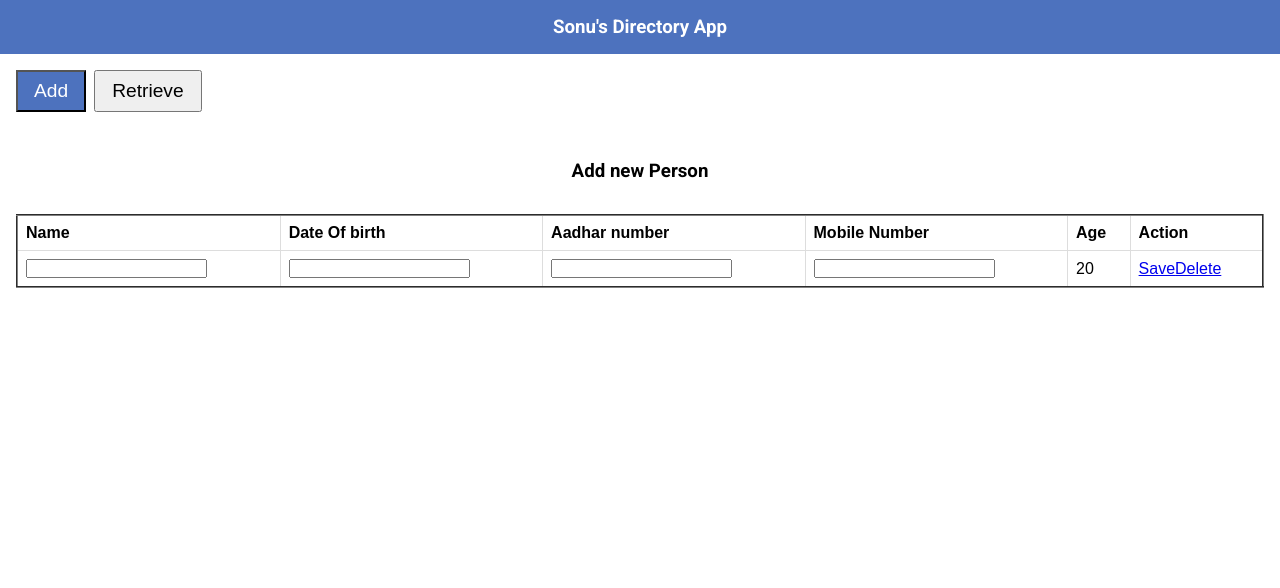
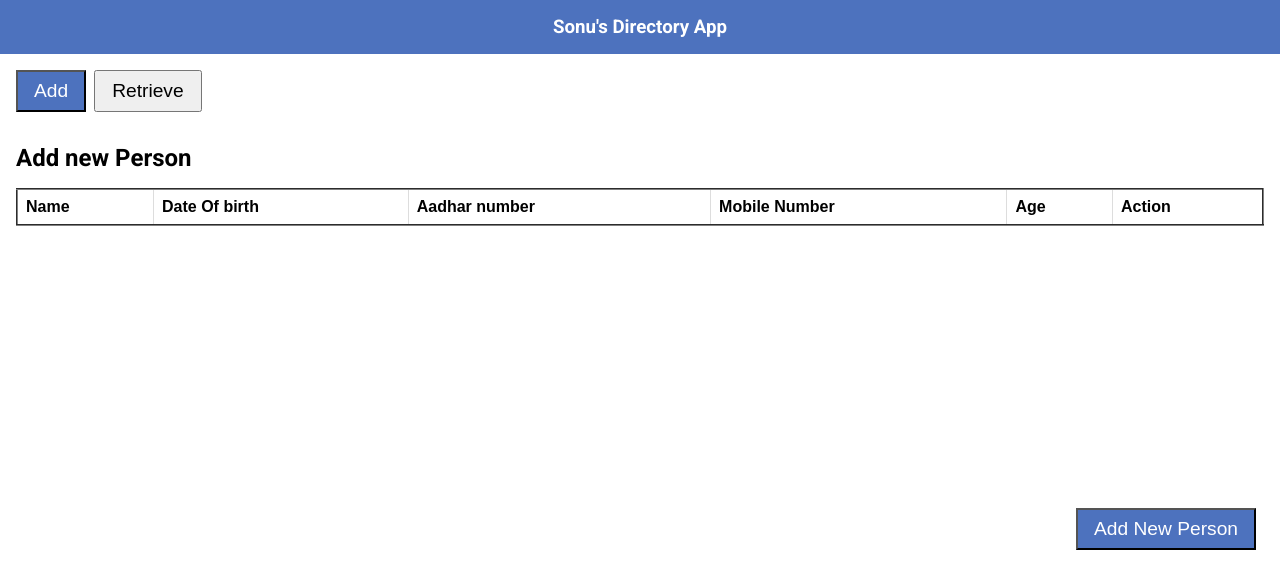
Before and after one commit to sonukumar77/directory-app, a React (Create React App) app: page / in a window 1280 px wide. Shown: the top 588 px of the page. Built offline with nearby package versions, Linux system fonts and the light colour scheme.

Commit message:
Update Add.jsx

```diff
--- a/src/components/Add/Add.jsx
+++ b/src/components/Add/Add.jsx
@@ -1,9 +1,79 @@
+import { useState } from "react";
 import "./Add.css";
 
+const initialPersonData = {
+  name: "",
+  dateOfBirth: "",
+  aadharNumber: null,
+  mobileNumber: null,
+  age: null
+};
 const Add = () => {
+  const [isAdding, setIsAdding] = useState(false);
+  const [personData, setPersonData] = useState(initialPersonData);
+  const [lsPersonData, setLsPersonData] = useState(() => {
+    return getDataFromLS();
+  });
+
+  function getDataFromLS() {
+    const data = JSON.parse(localStorage.getItem("person-data"));
+    if (data) {
+      return data;
+    } else {
+      return [];
+    }
+  }
+  // const lsPersonData = getDataFromLS();
+
+  const handleInputData = (e, field) => {
+    const updatedPersonData = {
+      ...personData
+    };
+    updatedPersonData[field] = e.target.value;
+    setPersonData(updatedPersonData);
+  };
+
+  const handleSave = () => {
+    const personDataFromLS = JSON.parse(localStorage.getItem("person-data"));
+    const person = {
+      Name: personData.name,
+      "Date of Birth": personData.dateOfBirth,
+      "Aadhar Number": personData.aadharNumber,
+      "Mobile Number": personData.mobileNumber,
+      Age: getAgeFromDOB(personData.dateOfBirth)
+    };
+
+    if (personDataFromLS) {
+      const personArr = [...personDataFromLS, person];
+      localStorage.setItem("person-data", JSON.stringify(personArr));
+      setLsPersonData(personArr);
+    } else {
+      const newArr = [person];
+      localStorage.setItem("person-data", JSON.stringify(newArr));
+      setLsPersonData(newArr);
+    }
+
+    setIsAdding(false);
+    setPersonData(initialPersonData);
+  };
+
+  const handleDelete = (aadhar) => {
+    const updatedData = getDataFromLS().filter(
+      (item) => item["Aadhar Number"] !== aadhar
+    );
+    localStorage.setItem("person-data", JSON.stringify(updatedData));
+    setLsPersonData(updatedData);
+  };
+
+  const getAgeFromDOB = (dob) => {
+    const calAge = new Date().getFullYear() - dob.split("-")[0];
+    return calAge;
+  };
+
   return (
     <div className="add-container">
-      <h3>Add new Person</h3>
+      <h2>Add new Person</h2>
+      <div className="table-wrapper">
         <table border="2">
           <thead>
             <tr>
@@ -16,31 +86,128 @@ const Add = () => {
             </tr>
           </thead>
           <tbody>
+            {lsPersonData.map((elem, i) => {
+              return (
+                <tr key={i}>
+                  <td>{elem.Name}</td>
+                  <td>{elem["Date of Birth"]}</td>
+                  <td>{elem["Aadhar Number"]}</td>
+                  <td>{elem["Mobile Number"]}</td>
+                  <td>{elem["Age"]}</td>
+                  <td>
+                    <div className="action-btn-wrapper">
+                      <svg
+                        xmlns="http://www.w3.org/2000/svg"
+                        className="icon icon-tabler icon-tabler-trash delete-btn"
+                        width="24"
+                        height="24"
+                        viewBox="0 0 24 24"
+                        strokeWidth="1.5"
+                        stroke="#ff4500"
+                        fill="none"
+                        strokeLinecap="round"
+                        strokeLinejoin="round"
+                        onClick={() => handleDelete(elem["Aadhar Number"])}
+                      >
+                        <path stroke="none" d="M0 0h24v24H0z" fill="none" />
+                        <path d="M4 7l16 0" />
+                        <path d="M10 11l0 6" />
+                        <path d="M14 11l0 6" />
+                        <path d="M5 7l1 12a2 2 0 0 0 2 2h8a2 2 0 0 0 2 -2l1 -12" />
+                        <path d="M9 7v-3a1 1 0 0 1 1 -1h4a1 1 0 0 1 1 1v3" />
+                      </svg>
+                    </div>
+                  </td>
+                </tr>
+              );
+            })}
+            {isAdding && (
               <tr>
                 <td>
-              {" "}
-              <input />{" "}
+                  <input
+                    type="text"
+                    value={personData.name}
+                    onChange={(e) => handleInputData(e, "name")}
+                  />
                 </td>
                 <td>
-              {" "}
-              <input />{" "}
+                  <input
+                    type="date"
+                    value={personData.dateOfBirth}
+                    onChange={(e) => handleInputData(e, "dateOfBirth")}
+                  />
                 </td>
                 <td>
-              {" "}
-              <input />{" "}
+                  <input
+                    type="number"
+                    value={personData.aadharNumber}
+                    onChange={(e) => handleInputData(e, "aadharNumber")}
+                  />
                 </td>
                 <td>
-              {" "}
-              <input />{" "}
+                  <input
+                    type="number"
+                    value={personData.mobileNumber}
+                    onChange={(e) => handleInputData(e, "mobileNumber")}
+                  />
                 </td>
-            <td>20</td>
+                <td>{personData.age}</td>
                 <td>
-              <a href="./l">Save</a>
-              <a href="./">Delete</a>
+                  <div className="action-btn-wrapper">
+                    <svg
+                      xmlns="http://www.w3.org/2000/svg"
+                      className="icon icon-tabler icon-tabler-device-floppy save-btn"
+                      width="24"
+                      height="24"
+                      viewBox="0 0 24 24"
+                      strokeWidth="1.5"
+                      stroke="#00b341"
+                      fill="none"
+                      strokeLinecap="round"
+                      strokeLinejoin="round"
+                      onClick={handleSave}
+                    >
+                      <path stroke="none" d="M0 0h24v24H0z" fill="none" />
+                      <path d="M6 4h10l4 4v10a2 2 0 0 1 -2 2h-12a2 2 0 0 1 -2 -2v-12a2 2 0 0 1 2 -2" />
+                      <path d="M12 14m-2 0a2 2 0 1 0 4 0a2 2 0 1 0 -4 0" />
+                      <path d="M14 4l0 4l-6 0l0 -4" />
+                    </svg>
+                    <svg
+                      xmlns="http://www.w3.org/2000/svg"
+                      className="icon icon-tabler icon-tabler-trash delete-btn"
+                      width="24"
+                      height="24"
+                      viewBox="0 0 24 24"
+                      strokeWidth="1.5"
+                      stroke="#ff4500"
+                      fill="none"
+                      strokeLinecap="round"
+                      strokeLinejoin="round"
+                      onClick={handleDelete}
+                    >
+                      <path stroke="none" d="M0 0h24v24H0z" fill="none" />
+                      <path d="M4 7l16 0" />
+                      <path d="M10 11l0 6" />
+                      <path d="M14 11l0 6" />
+                      <path d="M5 7l1 12a2 2 0 0 0 2 2h8a2 2 0 0 0 2 -2l1 -12" />
+                      <path d="M9 7v-3a1 1 0 0 1 1 -1h4a1 1 0 0 1 1 1v3" />
+                    </svg>
+                  </div>
                 </td>
               </tr>
+            )}
           </tbody>
         </table>
+      </div>
+      <div className="add-btn-container">
+        <button
+          className="btn active"
+          onClick={() => setIsAdding(true)}
+          disabled={isAdding}
+        >
+          Add New Person
+        </button>
+      </div>
     </div>
   );
 };
```
Lines whose indentation alone changed are shown as unchanged.
